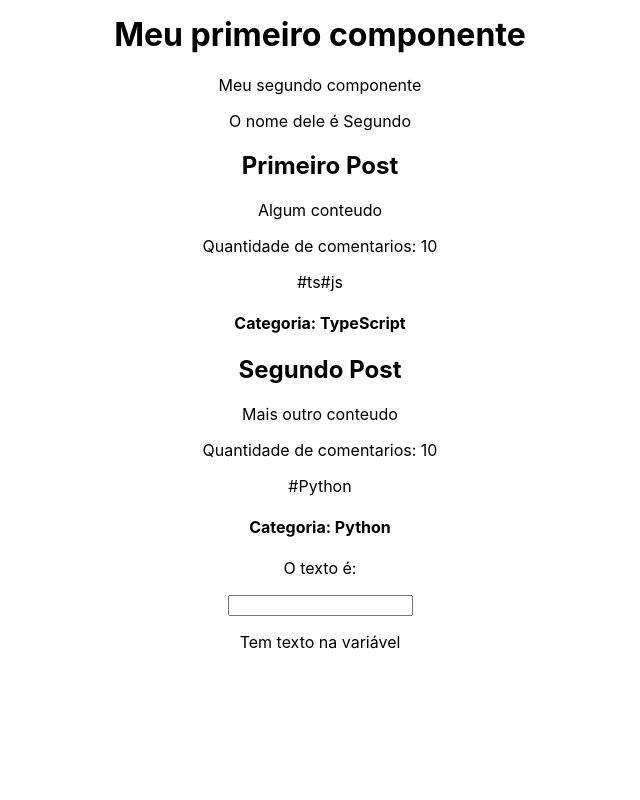
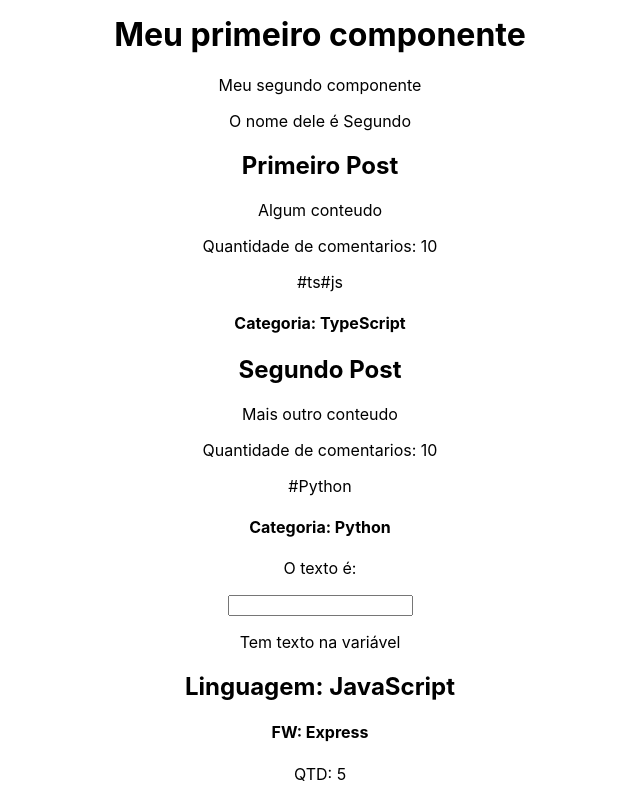
Before and after one commit to gabrielsrpp/TypeScriptCurse, a React (Create React App) app in the folder 11_react_com_ts/: page / in a window 1280 px wide. Shown: the part 235-1035 px from the top of the page, without its empty margins (320-960 px from the left). Before the commit the page ends 903 px from the top, so only its background shows below. Built offline with nearby package versions, Linux system fonts and the light colour scheme.

Commit message:
Consumindo Conttext API

```diff
--- a/11_react_com_ts/src/App.tsx
+++ b/11_react_com_ts/src/App.tsx
@@ -12,6 +12,9 @@ import Destructuring, { Category } from './components/Destructuring';
 
 // 6 - useState
 import State from './components/State';
+
+// 10 -  utilizando context
+import Context from './components/Context';
 
 // 9 - context (fora da função)
 interface IAppContext {
@@ -81,6 +84,7 @@ function App() {
 
         {myText && <p>Tem texto na variável</p>}
         {mySecondText && <p>Tem texto na segunda variável</p>}
+        <Context />
       </div>
     </AppContext.Provider>
   );
--- /dev/null
+++ b/11_react_com_ts/src/components/Context.tsx
@@ -0,0 +1,25 @@
+import React, { useContext } from 'react'
+
+import { AppContext } from '../App'
+
+
+
+const Context = () => {
+
+    const details = useContext(AppContext)
+
+
+    return (
+        <>
+        {details && (
+            <div>
+                <h2>Linguagem: {details.language}</h2>
+                <h4>FW: {details.framework}</h4>
+                <p>QTD: {details.projects}</p>
+            </div>
+        )}
+        </>
+    )
+}
+
+export default Context
```
